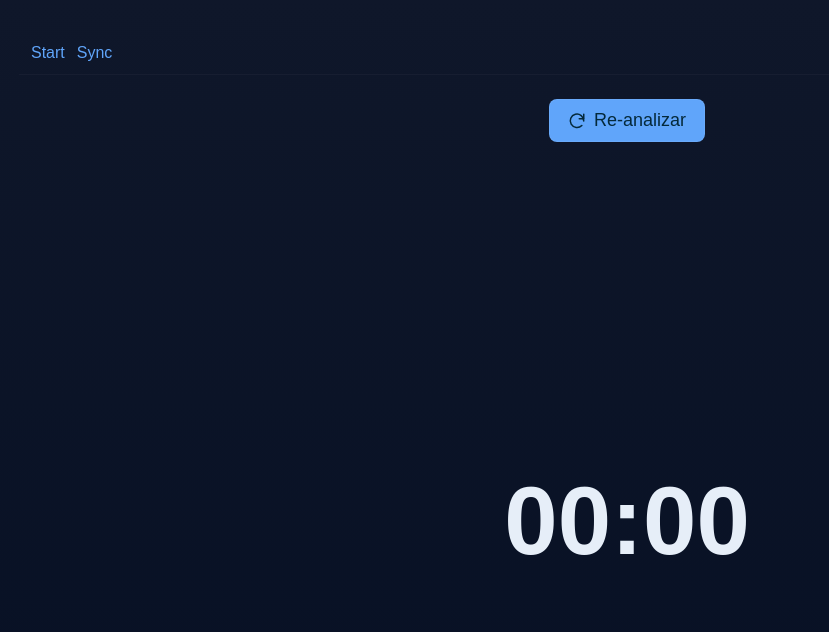
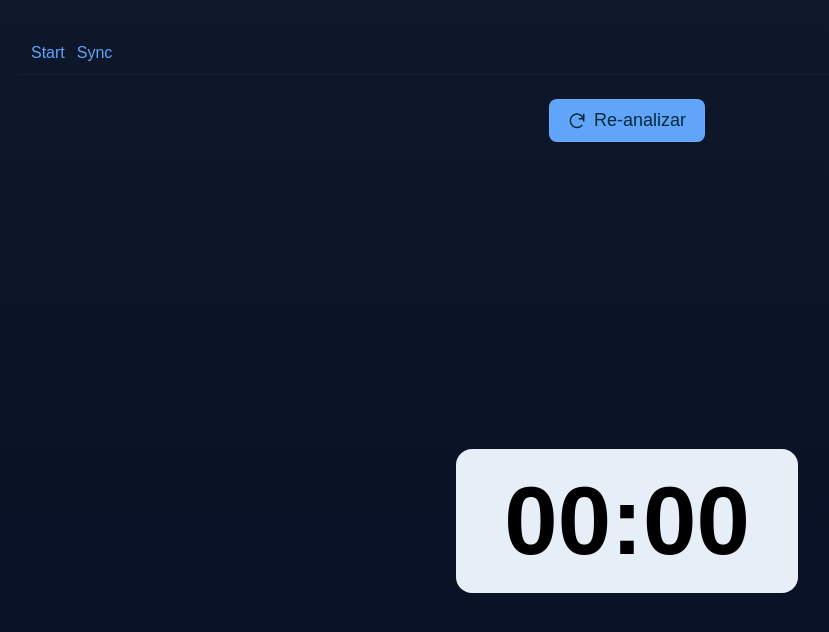
Before and after one commit to PatricioHeduan/onepage-test, a React (Vite) app: page /timer/sync in a window 1280 px wide. Shown: the top 632 px of the page, without its empty margins (13-842 px from the left). Built offline with nearby package versions, Linux system fonts and the light colour scheme; no server answers.

Commit message:
background color

```diff
--- a/src/pages/Sync.jsx
+++ b/src/pages/Sync.jsx
@@ -131,7 +131,14 @@ export default function Sync() {
       </div>
 
       <div style={{flex:1,display:'flex',alignItems:'center',justifyContent:'center'}}>
-        <div style={{fontSize:96,fontWeight:700,lineHeight:1,color:timerColor(),transition:'color 0.6s'}}>{formatTime(displaySeconds)}</div>
+        <div style={{
+          fontSize:96,fontWeight:700,lineHeight:1,
+          color:'#000',
+          background:timerColor(),
+          transition:'background 0.6s',
+          borderRadius:16,
+          padding:'24px 48px',
+        }}>{formatTime(displaySeconds)}</div>
       </div>
     </div>
   )
```
